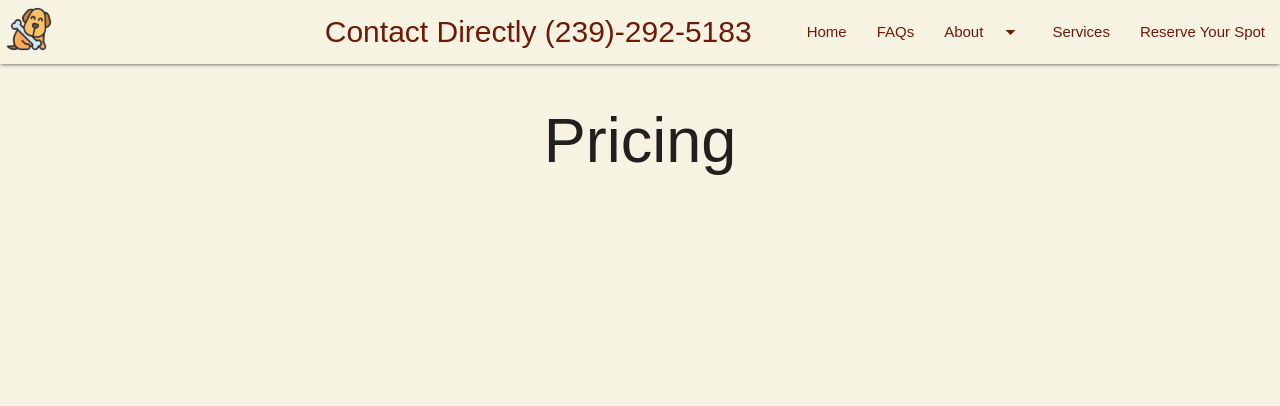
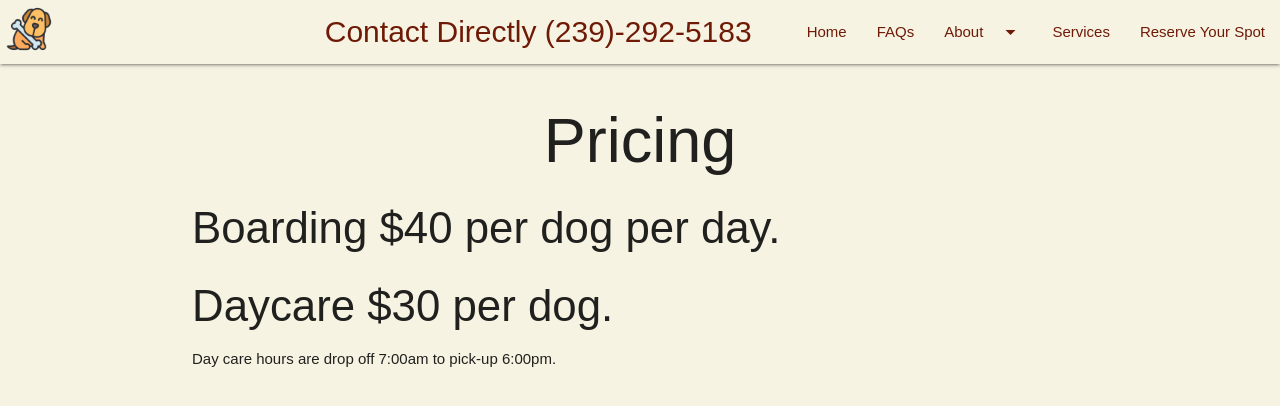
Before and after one commit to heathervalene/pet_retreat, a React (Vite) app: page /pricing in a window 1280 px wide. Shown: the top 406 px of the page. Built offline with nearby package versions, Linux system fonts and the light colour scheme; a web font is replaced by a local one.

Commit message:
additionl pages

```diff
--- a/src/components/Contact.jsx
+++ b/src/components/Contact.jsx
@@ -82,7 +82,7 @@ const Contact = () => {
           </div>
           <div className="input-field body-text">
             <textarea value={message} onChange={(e) => setMessage(e.target.value)}  className="materialize-textarea"></textarea>
-            <label>Share a little bit about your dog and why they would have a great time at the Pet Retreat</label>
+            <label>Share any additional information such as behaviors or medication.</label>
           </div>
           <div className="input-field body-text">
             <input type="text" value={owner} onChange={(e) => setOwner(e.target.value)} />
@@ -92,7 +92,7 @@ const Contact = () => {
             <input type='tel' value={number} onChange={(e) => setNumber(e.target.value)} />
             <label>Phone Number</label>
           </div>
-          <div>We will contact you once we review your request.</div>
+          <h5 className="body-text center">We will contact you once we review your request.</h5>
           <div className="container book">
           <button className="btn btn-primary book" type="submit">Send</button>
           </div>
--- a/src/components/Pricing.jsx
+++ b/src/components/Pricing.jsx
@@ -4,6 +4,9 @@ const Pricing = () => {
     return (
       <div className="container">
         <h1 className="body-text center">Pricing</h1>
+        <h3 className="body-text">Boarding $40 per dog per day.</h3>
+        <h3 className='body-text'>Daycare $30 per dog. </h3>
+        <p className="body-text"> Day care hours are drop off 7:00am to pick-up 6:00pm.</p>
       </div>
     )
 }
--- a/src/components/Services.jsx
+++ b/src/components/Services.jsx
@@ -8,11 +8,11 @@ const Services = () => {
       <h2 className="heading">Services</h2>
       <div className="service body-text">
         <h3>Boarding</h3>
-        <p className="service-body">At The Pet Retreat, we understand that extended absences can be tough, which is why we offer exceptional long-term boarding services for your beloved canine companions. Our expansive 5-acre fenced property provides a safe and secure environment where your dog can roam freely, play, and relax. Whether it's for a week or a month, rest assured your furry friend will receive personalized care, plenty of love, and attention, ensuring their stay with us is as comfortable and enjoyable as possible.</p>
+        <p className="service-body">At Tropic Tails Farm, we understand that extended absences can be tough, which is why we offer exceptional long-term boarding services for your beloved canine companions. Our expansive 5-acre fenced property provides a safe and secure environment where your dog can roam freely, play, and relax. Whether it's for a week or a month, rest assured your furry friend will receive personalized care, plenty of love, and attention, ensuring their stay with us is as comfortable and enjoyable as possible.</p>
       </div>
       <div className="service body-text">
         <h3>Daycare</h3>
-        <p className="service-body">Give your furry friend the ultimate day-care experience at The Pet Retreat! We offer a stimulating and fun-filled environment where dogs can socialize, exercise, and play under our watchful eye. Located on 5 acres of fenced land, our day-care guests have ample space to run, romp, and explore to their heart's content. Whether your pup needs a full day of fun or just a few hours of companionship, trust The Pet Retreat to provide the love and care they deserve.</p>
+        <p className="service-body">Give your furry friend the ultimate day-care experience at Tropic Tails Farm! We offer a stimulating and fun-filled environment where dogs can socialize, exercise, and play under our watchful eye. Located on 5 acres of fenced land, our day-care guests have ample space to run, romp, and explore to their heart's content. Whether your pup needs a full day of fun or just a few hours of companionship, trust The Pet Retreat to provide the love and care they deserve.</p>
       </div>
       <div className="container book">
       <Link to="/contact" className="btn btn-primary book">Book Now</Link>
```
